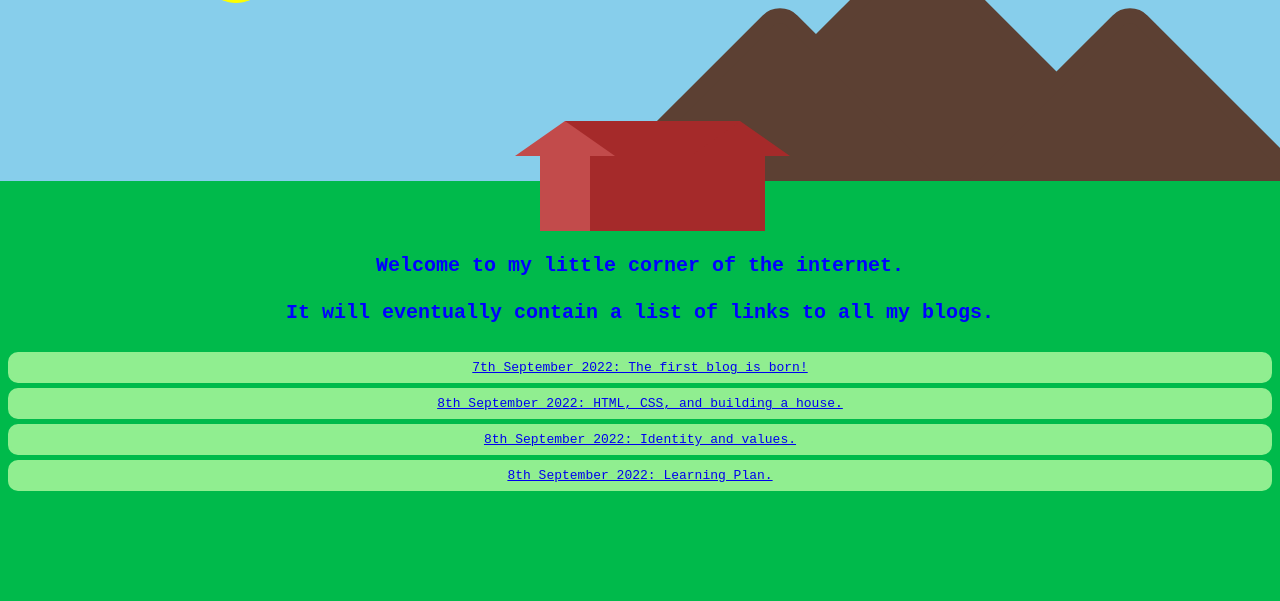
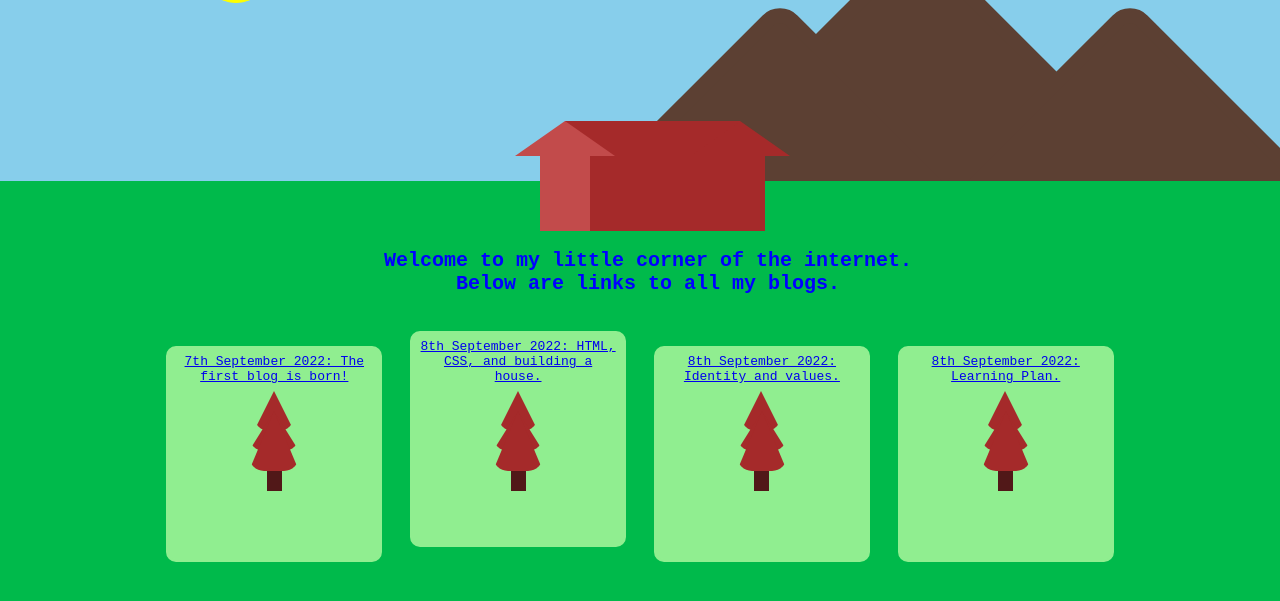
Before and after one commit to james-koay/james-koay.github.io, a plain HTML site: page index.html in a window 1280 px wide. Shown: the part 119-720 px from the top of the page. Drawn offline with Linux system fonts and the light colour scheme.

Commit message:
Updated Media Queries

```diff
--- a/index.html
+++ b/index.html
@@ -6,6 +6,7 @@
   <meta charset="UTF-8">
   <meta name="viewport" content="width=device-width, initial-scale=1">
   <link href="styles/main.css" rel="stylesheet" type="text/css">
+  <link href="styles/blorg.css" rel="stylesheet" type="text/css">
   <link rel="preconnect" href="https://fonts.googleapis.com">
   <link rel="preconnect" href="https://fonts.gstatic.com" crossorigin>
   <link href="https://fonts.googleapis.com/css2?family=Shadows+Into+Light&display=swap" rel="stylesheet">
@@ -64,26 +65,62 @@
     </label>
   </form> -->
 
-  <div id="welcome-ribbon" style="margin-top:350px;">
-    <h1> Welcome to my little corner of the internet. </h1>
-    <h1> It will eventually contain a list of links to all my blogs. </h1>
+  <div id="welcome-ribbon">
+    <div>
+    <h1> Welcome to my little corner of the internet.<br>
+    Below are links to all my blogs. </h1>
+    </div>
   </div>
 
-  <div class="main-body">
+<div class="main-body" style="margin-top:440px;">
+
+  <div class="main-posts">
     <a href="blog/the-first-blog.html">7th September 2022: The first blog is born! </a>
+    <div class="tree" style="margin-left:50px;margin-top:50px;">
+      <div class="tree-trunk"></div>
+      <div class="tree-leaves"></div>
+      <div class="tree-leaves" style="top:20%; border-width: 0 25px 40px 25px;left: 25px;"></div>
+      <div class="tree-leaves" style="top:20%; border-width: 0 25px 60px 25px;left: 25px;"></div>
+    </div>
   </div>
 
-  <div class="main-body">
+  <div class="main-posts">
     <a href="blog/html-css.html">8th September 2022: HTML, CSS, and building a house. </a>
+    <div class="tree" style="margin-left:50px;margin-top:50px;">
+      <div class="tree-trunk"></div>
+      <div class="tree-leaves"></div>
+      <div class="tree-leaves" style="top:20%; border-width: 0 25px 40px 25px;left: 25px;"></div>
+      <div class="tree-leaves" style="top:20%; border-width: 0 25px 60px 25px;left: 25px;"></div>
+    </div>
   </div>
 
-  <div class="main-body">
+  <div class="main-posts">
     <a href="blog/identity-values.html">8th September 2022: Identity and values. </a>
+    <div class="tree" style="margin-left:50px;margin-top:50px;">
+      <div class="tree-trunk"></div>
+      <div class="tree-leaves"></div>
+      <div class="tree-leaves" style="top:20%; border-width: 0 25px 40px 25px;left: 25px;"></div>
+      <div class="tree-leaves" style="top:20%; border-width: 0 25px 60px 25px;left: 25px;"></div>
+    </div>
   </div>
 
-  <div class="main-body">
+  <div class="main-posts">
     <a href="blog/learning-plan.html">8th September 2022: Learning Plan. </a>
+    <div class="tree" style="margin-left:50px;margin-top:50px;">
+      <div class="tree-trunk"></div>
+      <div class="tree-leaves"></div>
+      <div class="tree-leaves" style="top:20%; border-width: 0 25px 40px 25px;left: 25px;"></div>
+      <div class="tree-leaves" style="top:20%; border-width: 0 25px 60px 25px;left: 25px;"></div>
+    </div>
   </div>
+<div>
+
+<!-- <div class="tree">
+  <div class="tree-trunk"></div>
+  <div class="tree-leaves"></div>
+  <div class="tree-leaves" style="top:20%; border-width: 0 25px 40px 25px;left: 25px;"></div>
+  <div class="tree-leaves" style="top:20%; border-width: 0 25px 60px 25px;left: 25px;"></div>
+</div> -->
 
 </body>
 </html>
--- a/styles/blorg.css
+++ b/styles/blorg.css
@@ -141,7 +141,7 @@
   height: 75%;
   border-radius: 10% 10% 10% 10%;
   position: absolute;
-  overflow:hidden
+  overflow:hidden;
 }
 
 
--- a/styles/main.css
+++ b/styles/main.css
@@ -122,9 +122,9 @@ label{
 
 #welcome-ribbon{
   color:blue;
-  padding:5px;
-  margin-bottom: 5px;
-  position:relative;
+  position:fixed;
+  width: 100%;
+  top:350px;
 }
 
 h1{
@@ -132,20 +132,12 @@ h1{
   padding:5px;
 }
 
-@media (max-width: 320px) {
-
-  h1{
-    font-size:15px;
-  }
-}
-@media (min-width: 321px) {
-
-  h1{
-    font-size:20px;
-  }
+.main-body{
+  width: 100%;
+  position: relative;
 }
 
-.main-body{
+.main-posts{
   color:blue;
   padding:5px;
   border-width: 3px;
@@ -154,5 +146,87 @@ h1{
   border-style: solid;
   margin-bottom: 5px;
   background-color: lightgreen;
-  position:relative;
 }
+
+@media (max-width: 767px) {
+
+  h1{
+    font-size:15px;
+    margin-top:20px;
+  }
+  .tree{
+    visibility: hidden;
+    position:absolute;
+  }
+}
+
+@media (min-width:768px) and  (max-width:1199px){
+
+  h1{
+    font-size:20px;
+  }
+
+  .main-posts{
+    margin: 10px;
+    display: inline-block;
+  }
+
+  .tree{
+    visibility: hidden;
+    position:absolute;
+  }
+}
+
+@media (min-width:1200px) {
+
+  h1{
+    font-size:20px;
+  }
+
+  .main-posts{
+    margin: 10px;
+    display: inline-block;
+    height:200px;
+    width:200px;
+  }
+
+}
+
+.exit-link{
+  padding:5px;
+  border-width: 3px;
+  border-radius: 10px;
+  border-color: lightgreen;
+  border-style: solid;
+  margin-bottom: 5px;
+  background-color: lightgreen;
+}
+
+.tree{
+  position: absolute;
+  margin: auto;
+  display: block;
+  width: 100px;
+  height: 100px;
+  top:20px;
+}
+
+.tree-trunk{
+  height: 50%;
+  width:15%;
+  background-color: rgb(81, 24, 24);
+  position: absolute;
+  top:50%;
+  left:42.5%;
+}
+
+.tree-leaves{
+  height: 0px;
+  width: 0px;
+  border-width: 0 20px 40px 20px;
+  border-radius: 15px;
+  border-color:transparent transparent brown transparent;
+  border-style: solid;
+  position: absolute;
+  left:29.5px;
+}
```
Also changed, not shown: blog/blorg.html (+1 -1 lines), blog/html-css.html (+1 -1 lines), blog/identity-values.html (+1 -1 lines), blog/learning-plan.html (+1 -1 lines), blog/te-houtaewa-template.html (+1 -1 lines), blog/the-first-blog.html (+1 -1 lines).
